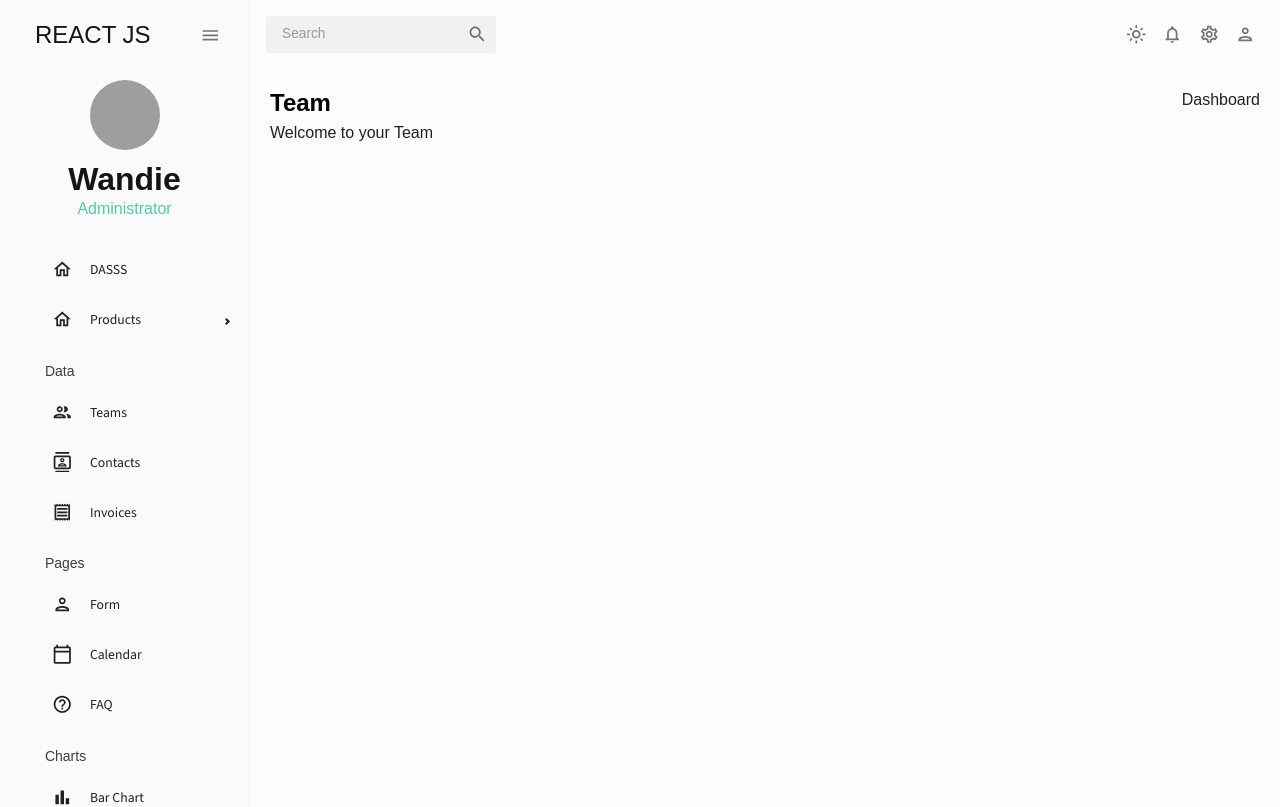
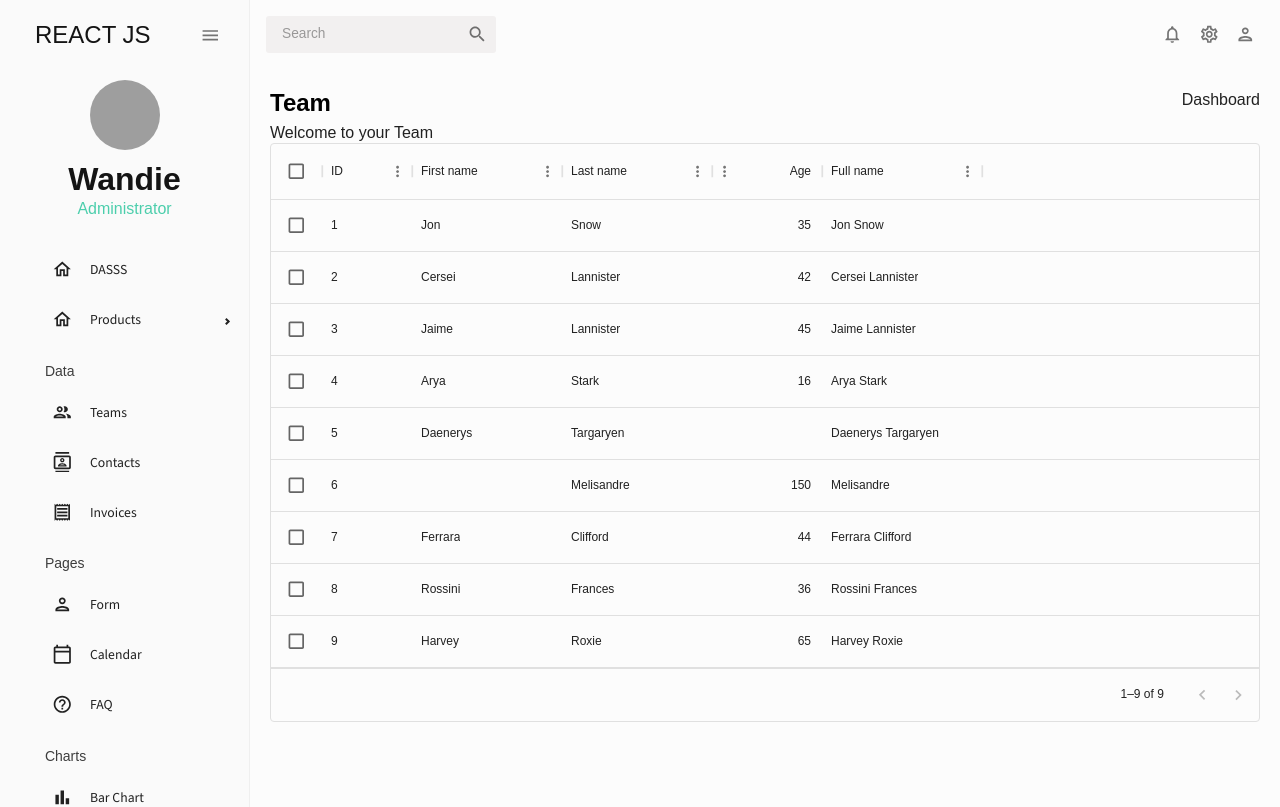
Before and after one commit to wandieinnocents/wandie-admin-dashboard-reactjs-material-ui-v1, a React (Create React App) app: page /team in a window 1280 px wide. Shown: the top 807 px of the page. Built offline with nearby package versions, Linux system fonts and the light colour scheme; grey boxes are pictures that could not be loaded; the HTML template or start-up script is replaced by a standard one.

Commit message:
basic data grid integration

```diff
--- a/src/App.js
+++ b/src/App.js
@@ -7,6 +7,7 @@
 import SideBar from "./scenes/global/SideBar";
 import Dashboard from "./scenes/dashboard";
 import Team from "./pages/Team";
+import Contacts from "./pages/Contacts";
 // import Invoices from "./scenes/invoices";
 // import Contacts from "./scenes/contacts";
 // import Bar from "./scenes/bar";
@@ -44,7 +45,7 @@
         <Routes>
         <Route path="/" element={<Dashboard />} />
         <Route path="/team" element={<Team />} />
-        {/* <Route path="/contacts" element={<Contacts />} /> */}
+        <Route path="/contacts" element={<Contacts />} />
         {/* <Route path="/invoices" element={<Invoices />} /> */}
         {/* <Route path="/form" element={<Form />} /> */}
         {/* <Route path="/bar" element={<Bar />} /> */}
--- /dev/null
+++ b/src/pages/Contacts.jsx
@@ -0,0 +1,20 @@
+import React from 'react';
+import Header from '../components/Header';
+import { Box, Button, IconButton, Typography, useTheme } from "@mui/material";
+
+const  Contacts = ()=> {
+  return (
+    <Box m="20px">
+
+      <Box display="flex" justifyContent="space-between" alignItems="center">
+      <Header title="Contacts" subtitle="Welcome to your contacts" />
+      </Box>
+
+      {/* more info here */}
+      <p>more info heremore infomore infemore infoe info heremore info here</p>
+
+    </Box>
+  );
+}
+
+export default Contacts;
--- a/src/pages/Team.jsx
+++ b/src/pages/Team.jsx
@@ -5,27 +5,91 @@
 import AdminPanelSettingsOutlinedIcon from "@mui/icons-material/AdminPanelSettingsOutlined";
 import LockOpenOutlinedIcon from "@mui/icons-material/LockOpenOutlined";
 import SecurityOutlinedIcon from "@mui/icons-material/SecurityOutlined";
-import { DataGrid } from '@mui/x-data-grid';
+import { DataGrid, GridColDef, GridValueGetterParams } from '@mui/x-data-grid';
 import { tokens } from '../theme';
+
+
 
 const Team = () => {
   const theme = useTheme();
   const colors = tokens(theme.palette.mode);
 
-  const columns =  [ ] ;
+  const columns = [
+    { field: 'id', headerName: 'ID', width: 90 },
+    {
+      field: 'firstName',
+      headerName: 'First name',
+      width: 150,
+      editable: true,
+    },
+    {
+      field: 'lastName',
+      headerName: 'Last name',
+      width: 150,
+      editable: true,
+    },
+    {
+      field: 'age',
+      headerName: 'Age',
+      type: 'number',
+      width: 110,
+      editable: true,
+    },
+    {
+      field: 'fullName',
+      headerName: 'Full name',
+      description: 'This column has a value getter and is not sortable.',
+      sortable: false,
+      width: 160,
+      valueGetter: (params) =>
+        `${params.row.firstName || ''} ${params.row.lastName || ''}`,
+    },
+  ];
+
+  const rows = [
+    { id: 1, lastName: 'Snow', firstName: 'Jon', age: 35 },
+    { id: 2, lastName: 'Lannister', firstName: 'Cersei', age: 42 },
+    { id: 3, lastName: 'Lannister', firstName: 'Jaime', age: 45 },
+    { id: 4, lastName: 'Stark', firstName: 'Arya', age: 16 },
+    { id: 5, lastName: 'Targaryen', firstName: 'Daenerys', age: null },
+    { id: 6, lastName: 'Melisandre', firstName: null, age: 150 },
+    { id: 7, lastName: 'Clifford', firstName: 'Ferrara', age: 44 },
+    { id: 8, lastName: 'Frances', firstName: 'Rossini', age: 36 },
+    { id: 9, lastName: 'Roxie', firstName: 'Harvey', age: 65 },
+  ];
+
+
   return (
-    <Box m="20px">
 
-      <Box display="flex" justifyContent="space-between" alignItems="center">
-      <Header title="Team" subtitle="Welcome to your Team" />
+
+
+
+      <Box m="20px">
+       <Header title="Team" subtitle="Welcome to your Team" />
+
+      <DataGrid
+        rows={rows}
+        columns={columns}
+        initialState={{
+          pagination: {
+            paginationModel: {
+              pageSize: 10,
+            },
+          },
+        }}
+        pageSizeOptions={[5]}
+        checkboxSelection
+        disableRowSelectionOnClick
+      />
+    </Box>
 
 
 
 
 
-      </Box>
 
-    </Box>
+
+
   );
 }
 
--- a/src/scenes/global/SideBar.jsx
+++ b/src/scenes/global/SideBar.jsx
@@ -167,7 +167,7 @@
 
             <MenuItem
               icon={<ContactsOutlinedIcon />}
-              component={<Link to="/contact" />}
+              component={<Link to="/contacts" />}
               selected={selected}
               setSelected={setSelected}
                 >
--- a/src/scenes/global/TopBar.jsx
+++ b/src/scenes/global/TopBar.jsx
@@ -30,13 +30,13 @@
 
       {/* ICONS */}
       <Box display="flex">
-        <IconButton onClick={colorMode.toggleColorMode}>
+        {/* <IconButton onClick={colorMode.toggleColorMode}>
           {theme.palette.mode === "dark" ? (
             <DarkModeOutlinedIcon />
           ) : (
             <LightModeOutlinedIcon />
           )}
-        </IconButton>
+        </IconButton> */}
         <IconButton>
           <NotificationsOutlinedIcon />
         </IconButton>
```
